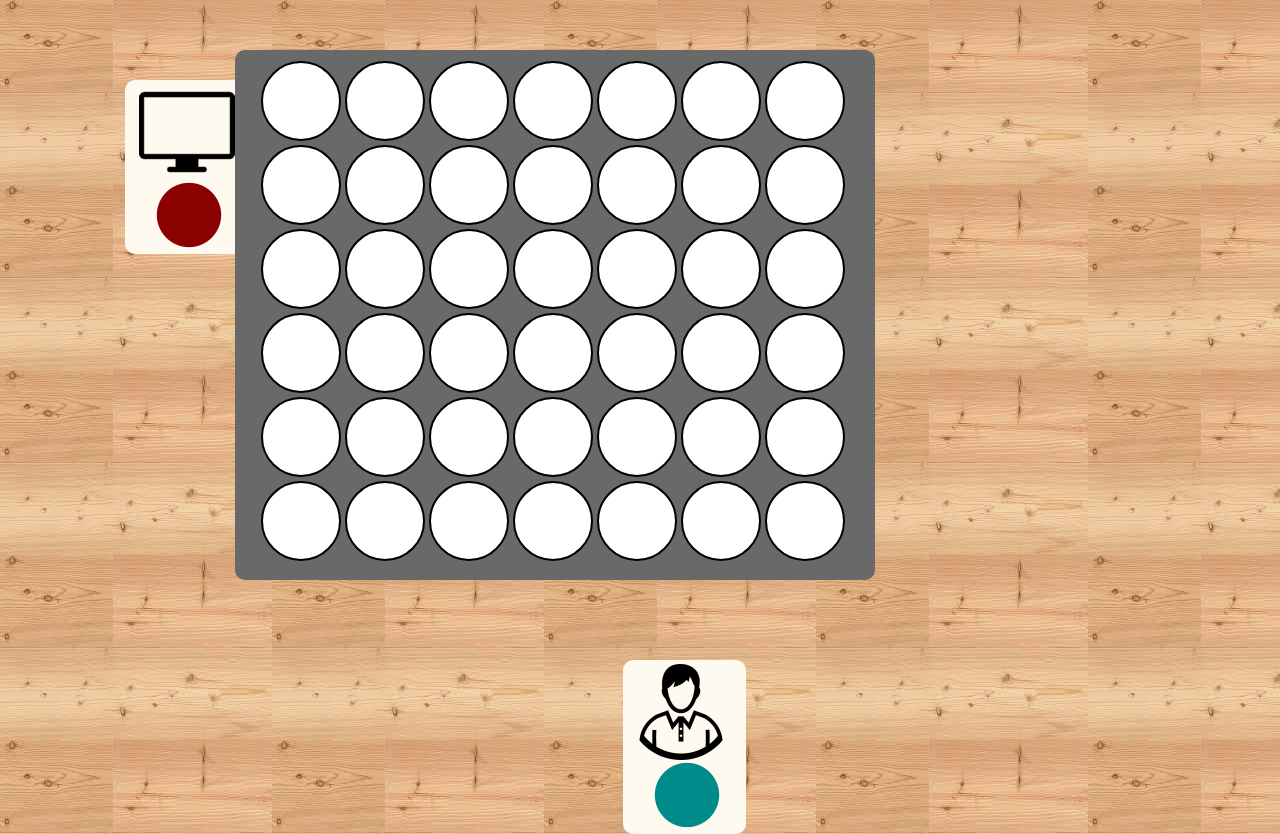
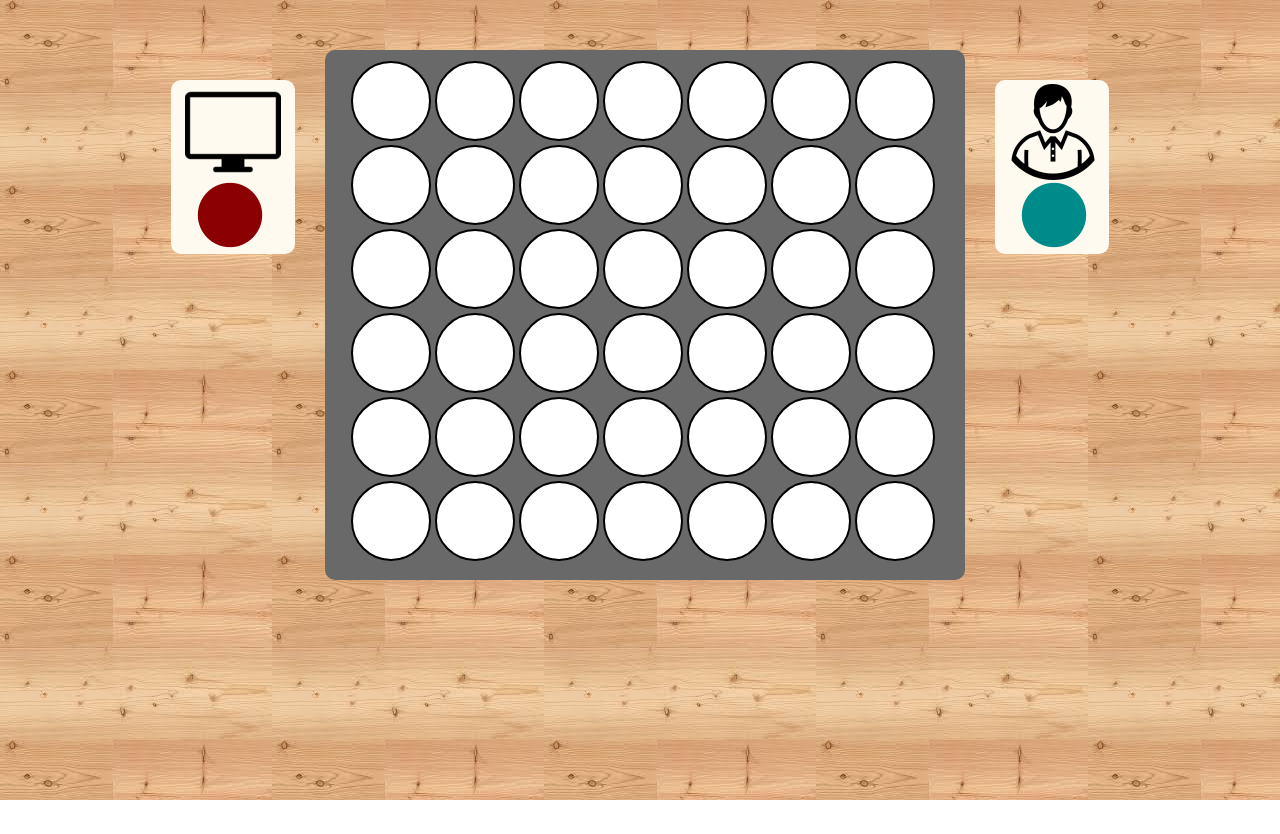
Before and after one commit to rodrigoAMF/connect-four, a plain HTML site: page game.html in a window 1280 px wide. After the commit the page ends 800 px from the top, so only its background shows below. Drawn offline with Linux system fonts and the light colour scheme.

Commit message:
Fix Tela Jogar

```diff
--- a/css/estilo.css
+++ b/css/estilo.css
@@ -43,11 +43,11 @@ a:hover{
 
 .vezComputador{
 	margin-top: 80px;
-	margin-right: 15px;
+	margin-right: 30px;
 }
 
 .fundoComputador{
-	padding-right: 110px;
+	padding-right: 10px;
 	padding-left: 10px;
 	background: #FFFAF0;
 	border: 4px solid #FFFAF0;
@@ -60,7 +60,7 @@ a:hover{
 }
 
 .fundoPessoa{
-	padding-right: 105px;
+	padding-right: 10px;
 	padding-left: 10px;
 	background: #FFFAF0;
 	border: 4px solid #FFFAF0;
@@ -68,7 +68,7 @@ a:hover{
 }
 
 .imagensBola{
-	margin-left: 15px;
+	margin-left: 10px;
 }
 
 .line-0{
--- a/game.html
+++ b/game.html
@@ -12,11 +12,11 @@
 
 
 <body>
-<div class="container ">
+<div class="container">
 
     <div class="row justify-content-md-center">
 
-      <div class="vezComputador col-lg-1">
+      <div class="vezComputador">
         <div class="fundoComputador">
             <img src="img/computador.png">
             <div class="imagensBola">
@@ -25,7 +25,7 @@
         </div>
       </div>
 
-      <div class="col-lg-10">
+      <div class="">
         <div class=" tabuleiro">
             <div class="linha line-0">
                 <div id="posicao0-0"></div>
@@ -84,7 +84,7 @@
 
         </div>
       </div>
-         <div class="vezPessoa col-lg-1">
+         <div class="vezPessoa">
             <div class="fundoPessoa">
                 <img src="img/pessoa1.png">
                 <div class="imagensBola">
```
